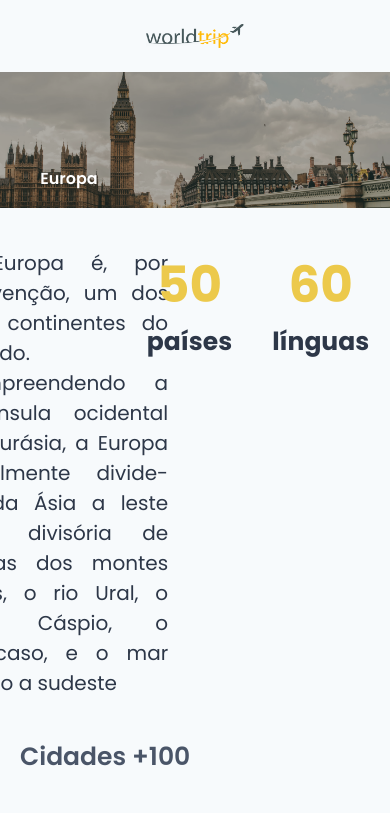
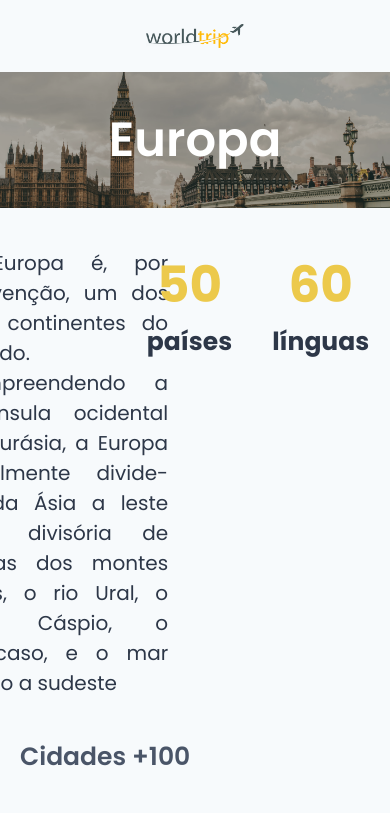
Before and after one commit to NakajimaDaniel/desafio07-ignite-chakraui, a Next.js app: page /europe in a window 390 px wide. Shown: the top 813 px of the page. Built offline with nearby package versions, Linux system fonts and the light colour scheme.

Commit message:
banner text responsive sx props

```diff
--- a/src/pages/europe.tsx
+++ b/src/pages/europe.tsx
@@ -14,15 +14,55 @@ export default function Europe() {
 
           <>
 
-            <Flex  flexDir="column">
-            <Box position="relative" textAlign="center">
-              <Image src="europe1.png" w="100vw" maxh="500px" />
-              <Text position="absolute" top="70%" left="0%" transform="translate(70%,0)" color="white" fontSize={['1xl','2xl', '3xl','6xl']}  fontWeight="semibold">Europa</Text>
+           <Flex
+              flexDir="column"
+            >
+            <Box
+              position="relative"
+              textAlign="center"
+            >
+              <Image
+                src="europe1.png"
+                w="100vw"
+                maxh="500px"
+              />
+             <Text
+                position="absolute"
+                top="70%"
+                left="0%"
+                transform="translate(70%,0)"
+                color="white"
+                fontSize={['1xl','2xl',
+                '3xl','6xl']}
+                fontWeight="semibold"
+                sx={{"@media screen and (max-width: 750px)": {
+                  top:"50%",
+                  left:"50%",
+                  transform: "translate(-50%, -50%)",
+                  fontSize: '5xl',
+                }}}
+              >
+                Europa
+              </Text>
             </Box>
 
-            <Flex flexDirection="row" justify="center" pt="10" pb="10" pl="5" pr="5" alignSelf="center" maxW={1400}>
+            <Flex
+              flexDirection="row"
+              justify="center"
+              pt="10"
+              pb="10"
+              pl="5"
+              pr="5"
+              alignSelf="center"
+              maxW={1400}
+            >
 
-              <Text w="45%" fontSize="20" pr="5%" textAlign="justify" >
+              <Text
+                w="45%"
+                fontSize="20"
+                pr="5%"
+                textAlign="justify"
+              >
                 A Europa é, por convenção, um dos seis continentes do mundo. Compreendendo a península ocidental da Eurásia,
                 a Europa geralmente divide-se da Ásia a leste pela divisória de águas dos montes Urais, o rio Ural, o mar Cáspio, o Cáucaso, e o mar Negro a sudeste
               </Text>
```
